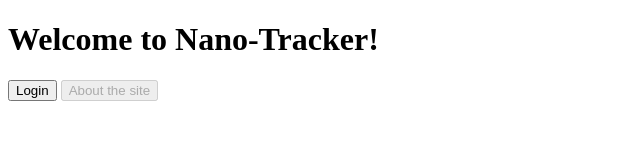
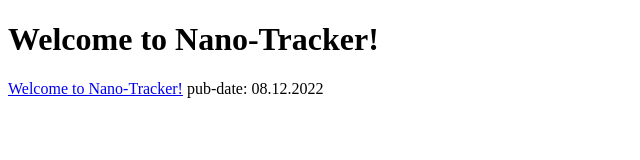
Before and after one commit to LevaCompany/nano-tracker, a plain HTML site: page index.html in a window 1280 px wide. Shown: the whole page, without its empty margins (0-640 px from the left). Drawn offline with Linux system fonts and the light colour scheme.

Commit message:
Update index.html

```diff
--- a/index.html
+++ b/index.html
@@ -1,12 +1,12 @@
 <!DOCTYPE html>
-<html lang="en">
+<html>
 <head>
     <meta charset="UTF-8">
+    <meta http-equiv="Content-Type" content="text/html;charset=UTF-8">
     <title>Nano-Tracker</title>
 </head>
 <body>
     <h1>Welcome to Nano-Tracker!</h1>
-    <button>Login</button>
-    <button disabled="disabled">About the site</button>
+    <a href="welcome">Welcome to Nano-Tracker!</a> <text>pub-date: 08.12.2022</text>
 </body>
 </html>
```
